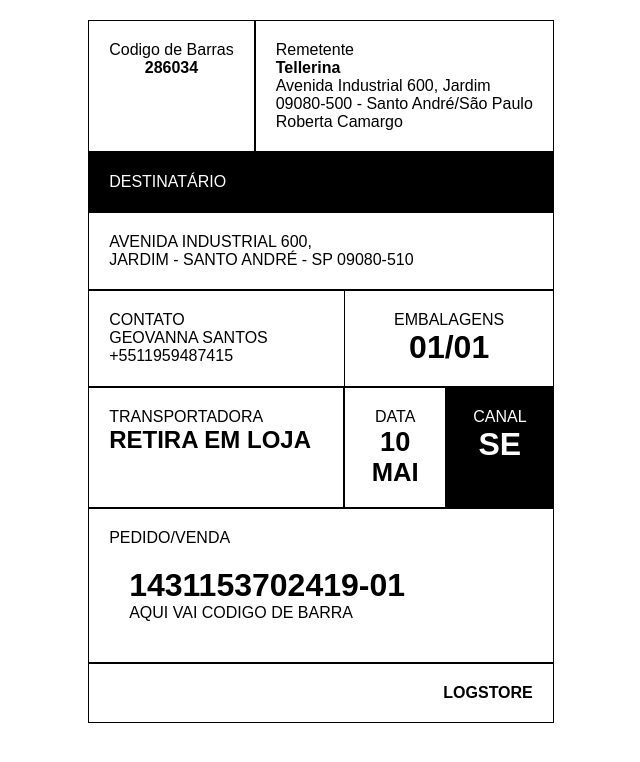
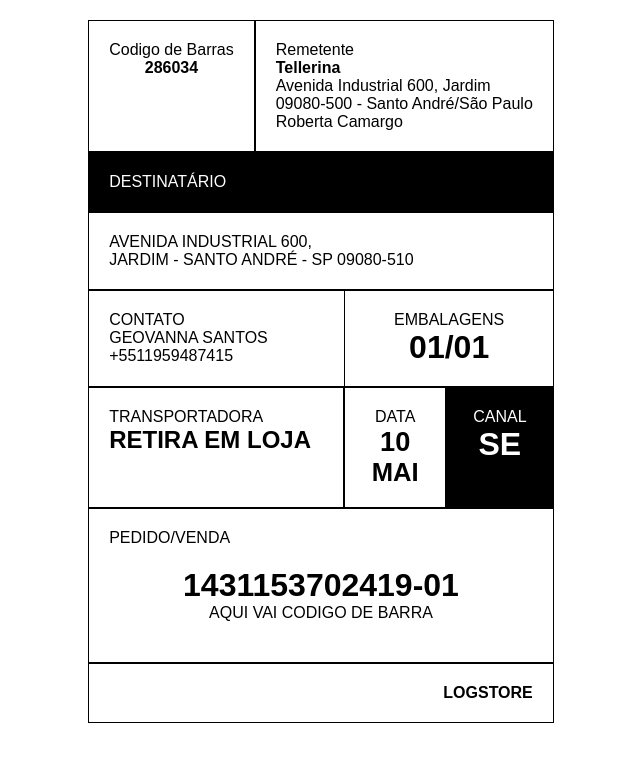
Before and after one commit to BrennoVilela/Etiqueta, a plain HTML site: page index.html in a window 1280 px wide. Shown: the whole page, without its empty margins (319-959 px from the left). Drawn offline with Linux system fonts and the light colour scheme.

Commit message:
Finalização

```diff
--- a/index.html
+++ b/index.html
@@ -54,7 +54,7 @@
     </div>
     <div class="box-10">
       PEDIDO/VENDA <br />
-      <div class="centere-content">
+      <div class="centered-content">
         <span class="aumenta5"><b>1431153702419-01</b> <br /></span>
         <span>AQUI VAI CODIGO DE BARRA</span>
       </div>
```
